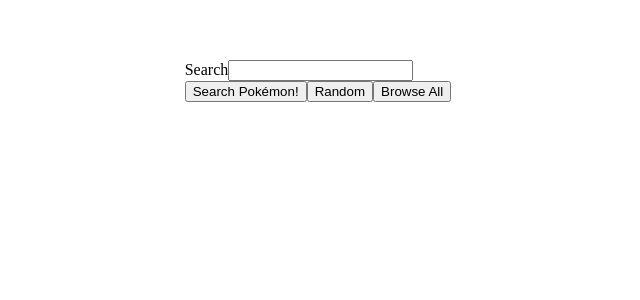
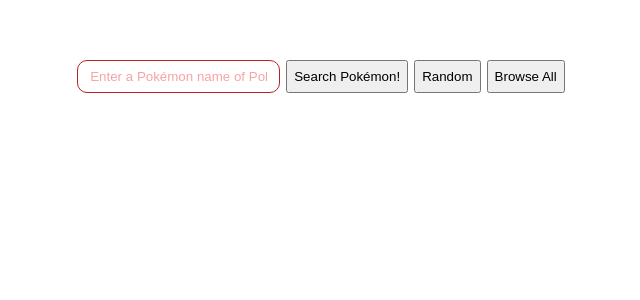
Before and after one commit to BSKnuckles/pokedex, a Vue app: page / in a window 1280 px wide. Shown: the top 300 px of the page, without its empty margins (322-962 px from the left). Built offline with nearby package versions, Linux system fonts and the light colour scheme.

Commit message:
Completed search component

```diff
--- a/src/components/Search.vue
+++ b/src/components/Search.vue
@@ -2,19 +2,30 @@
   <form @submit="searchPokemon($event)">
     <div>
       <label for="search">Search</label>
-      <input type="text" name="Search" id="search" />
+      <input
+        type="text"
+        name="Search"
+        id="search"
+        placeholder="Enter a Pokémon name of Pokédex ID"
+      />
     </div>
-    <button type="submit">Search Pokémon!</button>
-    <button @click="random($event)" type="button">Random</button>
-    <button @click="browse($event)" type="button">Browse All</button>
+    <button class="btn" type="submit">Search Pokémon!</button>
+    <button class="btn" @click="random($event)" type="button">Random</button>
+    <button class="btn" @click="browse($event)" type="button">
+      Browse All
+    </button>
   </form>
 </template>
 
 <script>
 export default {
   name: "Search",
+  props: {
+    view: String,
+  },
   methods: {
     searchPokemon(e) {
+      e.preventDefault();
       if (e.target[0].value) {
         e.preventDefault();
         this.$emit("searchPokemon", e.target[0].value);
@@ -36,5 +47,28 @@
 </script>
 
 <!-- Add "scoped" attribute to limit CSS to this component only -->
-<style lang="scss">
+<style scoped lang="scss">
+form {
+  display: flex;
+  & > * {
+    margin-left: 6px;
+  }
+
+  label {
+    font-size: 0;
+  }
+  input {
+    border: 1px solid #ba2225;
+    border-radius: 10px;
+    padding: 8px 12px;
+    color: #ba2225;
+
+    &:focus {
+      outline: none;
+    }
+  }
+  ::placeholder {
+    color: #f0494a80;
+  }
+}
 </style>
```
